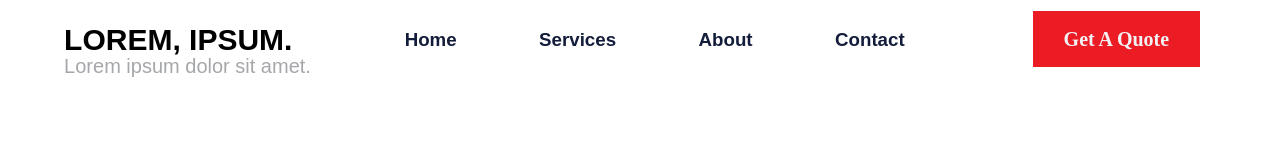
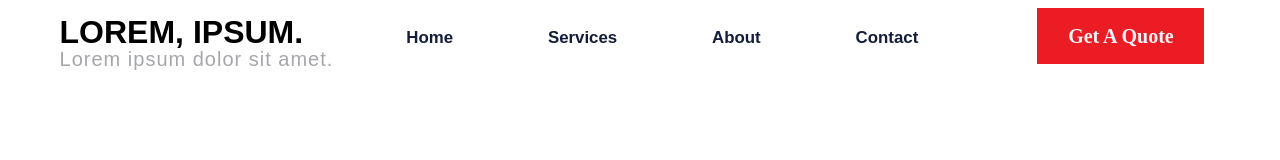
Before and after one commit to ethanzitting/example-construction-site, a plain HTML site: page index.html in a window 1280 px wide. Drawn offline with Linux system fonts and the light colour scheme.

Commit message:
nav bar fixes

```diff
--- a/index.css
+++ b/index.css
@@ -1,8 +1,9 @@
+
 .mainNav {
   padding: 0px;
   display: flex;
   justify-content: space-around;
-  align-items: center;
+  align-items: baseline;
   flex: auto 2 auto;
   line-height: 5px;
   text-decoration: none;
@@ -12,7 +13,9 @@
   display: flex;
   list-style-type: none;
   justify-content: space-between;
-  width: 500px;
+  width: 40vw;
+  flex-shrink: 50%;
+  flex-grow: 100%;
 }
 
 .navLinks a {
@@ -20,10 +23,10 @@
   font-family: Galano Grotesque, sans-serif;
   font-style: normal;
   font-weight: 500;
-  font-style: 16px;
+  font-size: 90%;
   line-height: 25px;
   color: #131d3b;
-  font-: 16px;
+  font: 16px;
 }
 
 .navLinks a:hover {
@@ -31,9 +34,11 @@
 }
 
 .Title {
-  display: block;
-  font-size: 30px;
+  display: flex;
   padding: -50px;
+  font-size: 200%;
+  align-items: center;
+  justify-content: center;
   margin: -10;
   color: black;
   padding-bottom: 0;
@@ -41,8 +46,10 @@
   font-weight: 800;
   text-transform: uppercase;
   font-family: Arial, Helvetica, sans-serif;
+  margin-top: 0;
 }
 .subTitle {
+  letter-spacing: 1px;
   font-style: 15px;
   font-size: 20px;
   margin: 12px;
@@ -77,6 +84,12 @@
   line-height: 28px;
   font-size: 20px;
 }
+
 a {
   text-decoration: none;
 }
+
+@media only screen and (min-width: 900px) {
+  .Title {
+    display: flex;
+  }
--- a/index.html
+++ b/index.html
@@ -36,5 +36,8 @@
             <button class="getQuote">Get A Quote</button>
         </nav>
     </div>
+    <section class="industialServices">
+
+    </section>
 </body>
 </html>
```
